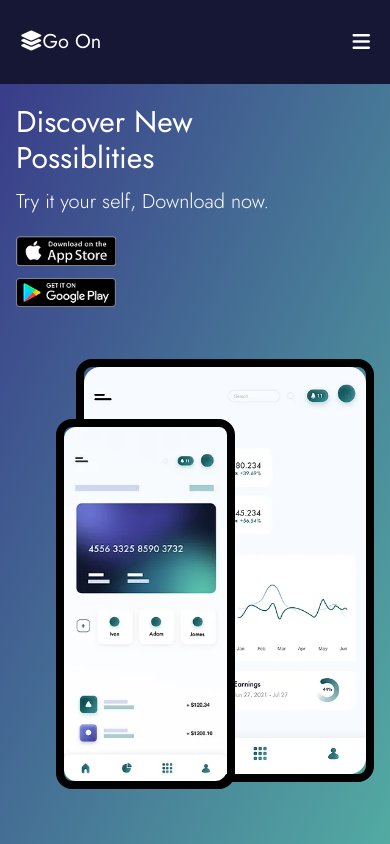
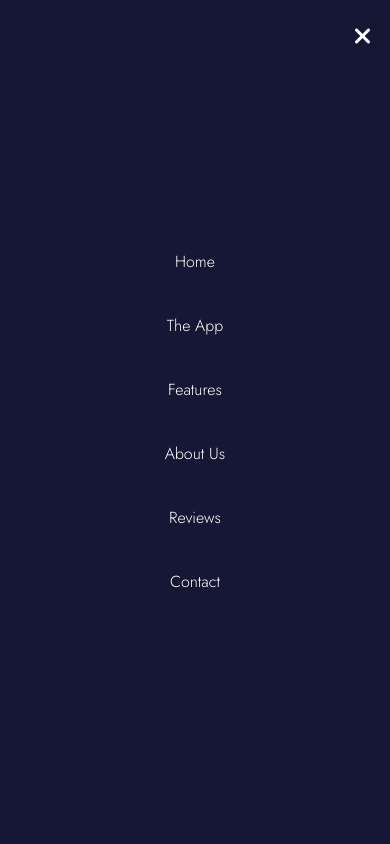
Before and after one commit to mhdrashid-dev/static-apk--informational-website, a React (Create React App) app: page / in a window 390 px wide. Both pictures are taken after a click on the button 361 px from the left and 42 px from the top of the page. Shown: the top 844 px of the page. Built offline with nearby package versions, Linux system fonts and the light colour scheme.

Commit message:
Complete mobile navbar action and set animation for it

```diff
--- a/package.json
+++ b/package.json
@@ -6,6 +6,7 @@
     "@testing-library/jest-dom": "^5.16.5",
     "@testing-library/react": "^13.4.0",
     "@testing-library/user-event": "^13.5.0",
+    "animate.css": "^4.1.1",
     "react": "^18.2.0",
     "react-dom": "^18.2.0",
     "react-scripts": "5.0.1",
--- a/src/Components/NavbarPage/Navbar.js
+++ b/src/Components/NavbarPage/Navbar.js
@@ -1,6 +1,19 @@
-import React from 'react'
+import React,{useState} from 'react'
+import 'animate.css';
+
 
 function Navbar() {
+    let [isNavbar,setNavabar]=useState(false);
+    let [fade,setFade]=useState('animate__fadeIn');
+
+    let DiableNavbar=(event)=>{
+        if(event.target.classList[11]==='animate__fadeOut'){
+            setNavabar(false);
+            setFade('animate__fadeIn');
+        }
+    }
+
+
   return (
     <div className='navabr  bg-[rgb(22,22,53)] fixed top-0 left-0 w-full z-50'>
         <div className="content flex justify-between items-center px-5 lg:px-10 text-white w-full h-[10vh]">
@@ -9,31 +22,34 @@ function Navbar() {
             </div>
             <div className="mobile-navbar lg:hidden">
                 <div className="navbar-btn-sec">
-                    <button className='text-xl'><i class="fa-solid fa-bars"></i></button>
+                    <button className='text-xl' onClick={()=>{setNavabar(true)}}><i class="fa-solid fa-bars"></i></button>
                 </div>
             </div>
             <div className="navlink-pc hidden lg:block">
                 <ul className='flex'>
-                    <li className='mx-6 text-base font-extralight'><a href="">Home</a></li>
-                    <li className='mx-6 text-base font-extralight'><a href="">The App</a></li>
-                    <li className='mx-6 text-base font-extralight'><a href="">Features</a></li>
-                    <li className='mx-6 text-base font-extralight'><a href="">About Us</a></li>
-                    <li className='mx-6 text-base font-extralight'><a href="">Reviews</a></li>
-                    <li className='mx-6 text-base font-extralight'><a href="">Contact</a></li>
+                    <li className='mx-6 text-base font-extralight'><a href="#home">Home</a></li>
+                    <li className='mx-6 text-base font-extralight'><a href="#service">The App</a></li>
+                    <li className='mx-6 text-base font-extralight'><a href="#features">Features</a></li>
+                    <li className='mx-6 text-base font-extralight'><a href="#about">About Us</a></li>
+                    <li className='mx-6 text-base font-extralight'><a href="#review">Reviews</a></li>
+                    <li className='mx-6 text-base font-extralight'><a href="#contact">Contact</a></li>
                 </ul>
             </div>
         </div>
-        <div className="mobile-navlink h-screen w-full fixed top-0 left-0 bg-[rgb(22,22,53)] hidden lg:hidden">
-            <button className='fixed top-5 text-2xl right-5'><i class="fa-solid fa-xmark text-white"></i></button>
-            <ul className='h-full flex flex-col justify-center items-center text-white font-jost'>
-                <li className='my-5 font-extralight'><a href="">Home</a></li>
-                <li className='my-5 font-extralight'><a href="">The App</a></li>
-                <li className='my-5 font-extralight'><a href="">Features</a></li>
-                <li className='my-5 font-extralight'><a href="">About Us</a></li>
-                <li className='my-5 font-extralight'><a href="">Reviews</a></li>
-                <li className='my-5 font-extralight'><a href="">Contact</a></li>
-            </ul>
-        </div>
+        {isNavbar &&
+        <>
+            <div className={`duration-400 mobile-navlink h-screen w-full fixed top-0 left-0 bg-[rgb(22,22,53)] z-40 lg:hidden animate__animated ${fade}`} onAnimationEnd={DiableNavbar}>
+                <button className='fixed top-5 text-2xl right-5'><i class="fa-solid fa-xmark text-white" onClick={()=>{setFade('animate__fadeOut')}}></i></button>
+                <ul className='h-full flex flex-col justify-center items-center text-white font-jost'>
+                    <li className='my-5 font-extralight'><a href="#home" >Home</a></li>
+                    <li className='my-5 font-extralight'><a href="#service">The App</a></li>
+                    <li className='my-5 font-extralight'><a href="#features">Features</a></li>
+                    <li className='my-5 font-extralight'><a href="#about">About Us</a></li>
+                    <li className='my-5 font-extralight'><a href="#review">Reviews</a></li>
+                    <li className='my-5 font-extralight'><a href="#contact">Contact</a></li>
+                </ul>
+            </div>
+        </>}
     </div>
   )
 }
--- a/src/Pages/AboutPage.js
+++ b/src/Pages/AboutPage.js
@@ -3,7 +3,7 @@ import About from '../Components/AboutPage/About'
 
 function AboutPage() {
   return (
-    <div>
+    <div id='about'>
       <About></About>
     </div>
   )
--- a/src/Pages/ContactPage.js
+++ b/src/Pages/ContactPage.js
@@ -3,7 +3,7 @@ import Contact from '../Components/ContactPage/Contact'
 
 function ContactPage() {
   return (
-    <div>
+    <div id='contact'>
       <Contact></Contact>
     </div>
   )
--- a/src/Pages/FeaturePage.js
+++ b/src/Pages/FeaturePage.js
@@ -3,7 +3,7 @@ import Feature from '../Components/FeaturePage/Feature'
 
 function FeaturePage() {
   return (
-    <div>
+    <div id='features'>
       <Feature></Feature>
     </div>
   )
--- a/src/Pages/HomePage.js
+++ b/src/Pages/HomePage.js
@@ -3,7 +3,7 @@ import Home from '../Components/HomePage/Home'
 
 function HomePage() {
   return (
-    <div>
+    <div id='home' className='selection:'>
       <Home></Home>
     </div>
   )
--- a/src/Pages/ReviewPage.js
+++ b/src/Pages/ReviewPage.js
@@ -3,7 +3,7 @@ import Review from '../Components/ReviewPage/Review'
 
 function ReviewPage() {
   return (
-    <div>
+    <div id='review'>
       <Review></Review>
     </div>
   )
--- a/src/Pages/ServicePage.js
+++ b/src/Pages/ServicePage.js
@@ -3,7 +3,7 @@ import Service from '../Components/ServicePage/Service'
 
 function ServicePage() {
   return (
-    <div>
+    <div id='service'>
       <Service></Service>
     </div>
   )
--- a/tailwind.config.js
+++ b/tailwind.config.js
@@ -12,6 +12,15 @@ module.exports = {
       },
       fontFamily:{
         jost:'Jost'
+      },
+      keyframes: {
+        wiggle: {
+          '0%, 100%': { transform: 'rotate(-3deg)' },
+          '50%': { transform: 'rotate(3deg)' },
+        }
+      },
+      animation: {
+        wiggle: 'wiggle 1s ease-in-out initial',
       }
     },
   },
```
Also changed, not shown: 1 other file (tests, documents, lock files or other folders).
